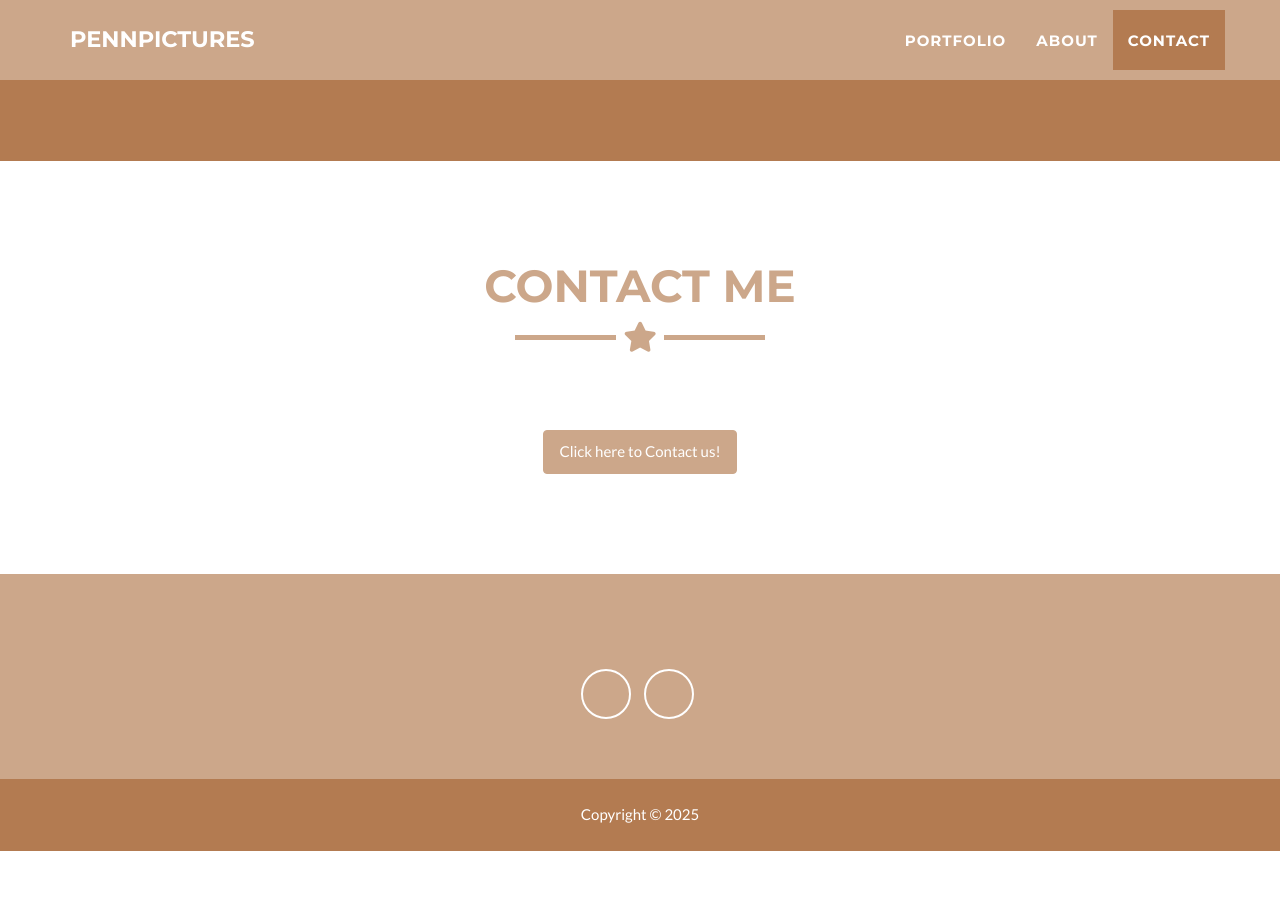
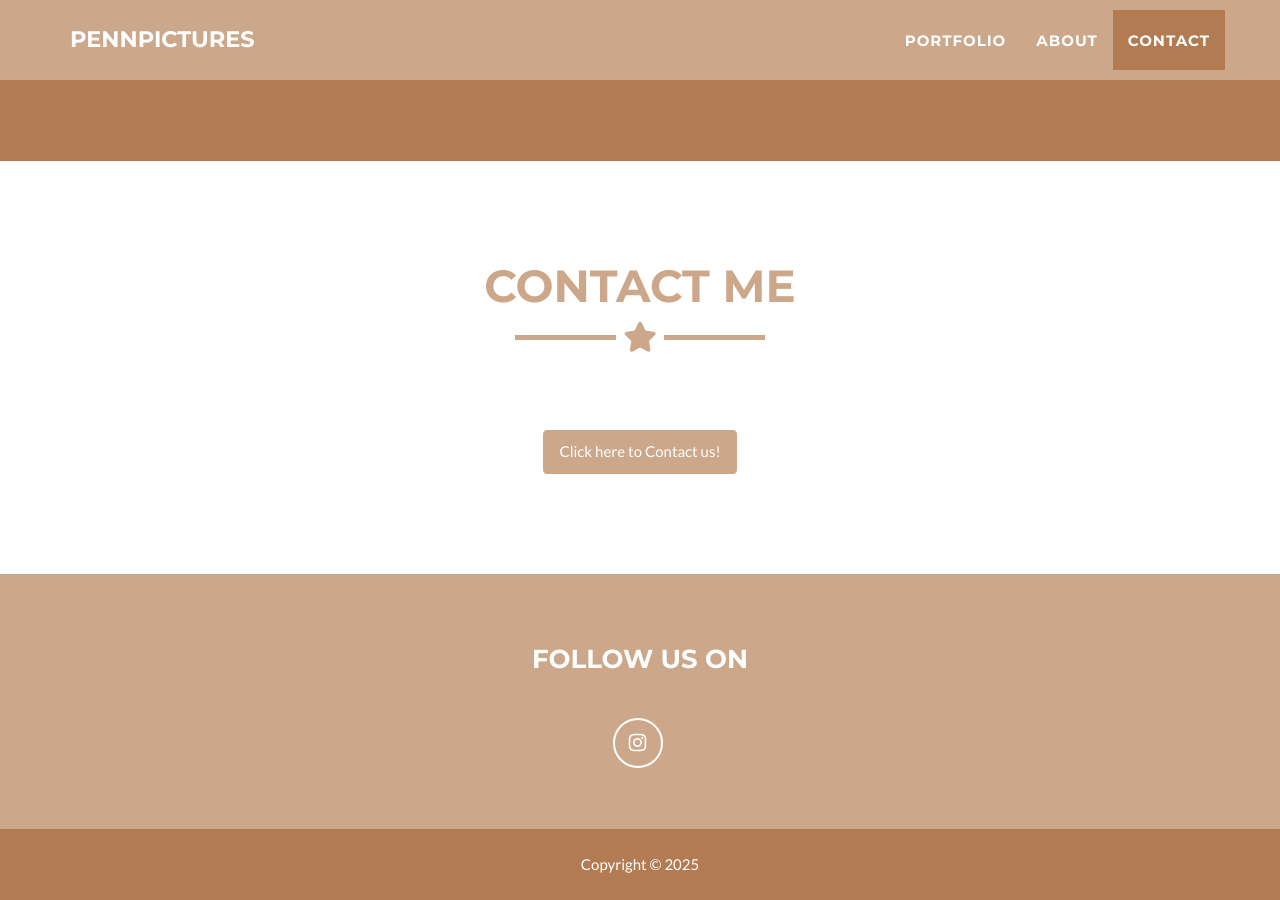
Before and after one commit to Leon-Quek/pennpictures, a Jekyll site: the page built from _posts/2025-06-18-Wedding.markdown, in a window 1280 px wide and 900 px high, scrolled down 2065 px. Built offline with Jekyll 4.4.1, drawn with Linux system fonts in a browser that asks for light colours; before the commit the page ends 2916 px from its top, so only the background shows below that.

Commit message:
Update _config.yml
Added socials

```diff
--- a/_config.yml
+++ b/_config.yml
@@ -32,17 +32,15 @@ color:
   secondary-dark: B37B51 #dark brown
 
 # Footer settings
-#footer:
+footer:
   #copyright: Dr. Henry Jekyll
   #location: Location
-  #social: Contact Us!
+  social: Follow us on
   #credits: Credits
 
 # Social networks usernames (many more available: google-plus, flickr, dribbble, pinterest, instagram, tumblr, linkedin, etc.)
 social:
-  - title: Email
-    url: thepennpics@gmail.com
-  - title: Instagram
+  - title: instagram
     url: https://www.instagram.com/thepennpics/?hl=en
 
 # Postal address (add as many lines as necessary)
```
